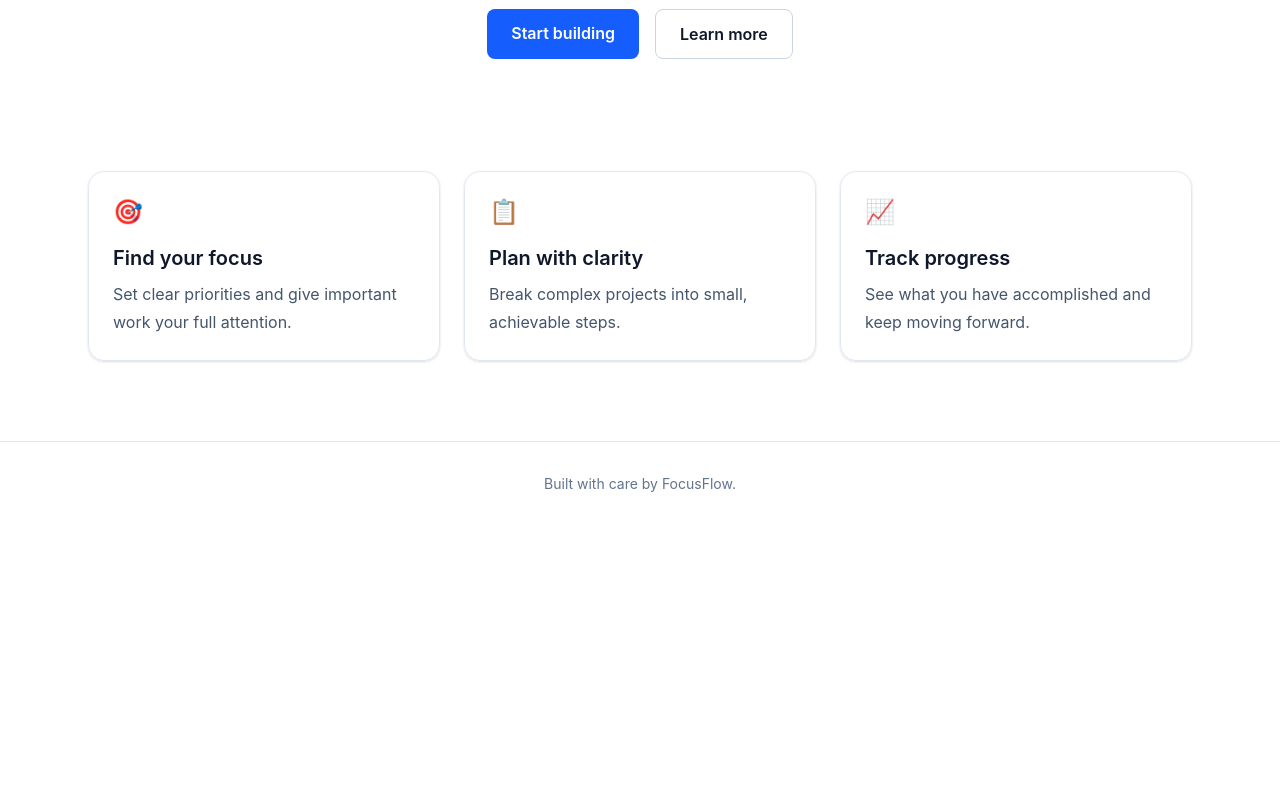
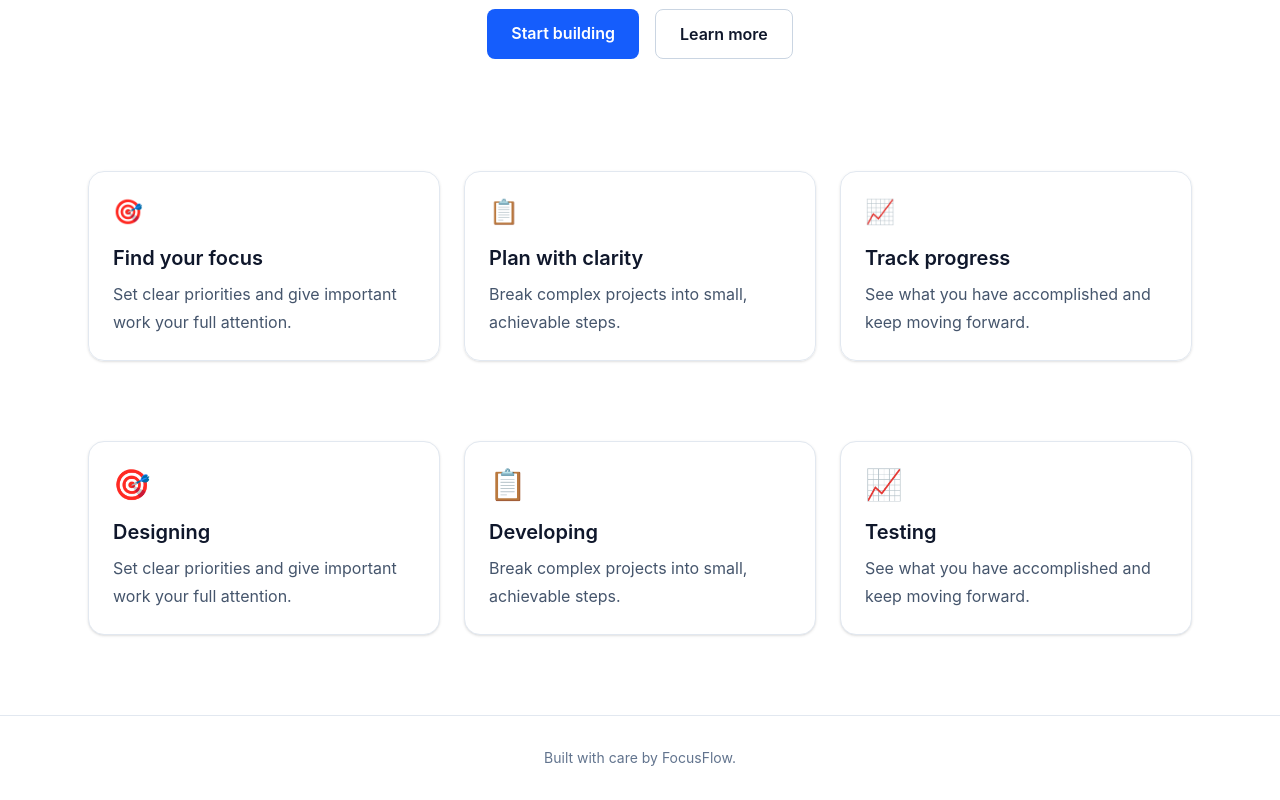
Before and after one commit to donatoshenukarandeny/day5-tailwind-landing, a website: page index.html in a window 1280 px wide. Shown: the part 463-1263 px from the top of the page. Before the commit the page ends 989 px from the top, so only its background shows below. Drawn offline with Linux system fonts and the light colour scheme.

Commit message:
improve ui

```diff
--- a/index.html
+++ b/index.html
@@ -123,6 +123,70 @@
           </article>
         </div>
       </section>
+
+      <section id="skills" class="mx-auto max-w-6xl px-6 pb-20">
+        <div class="grid grid-cols-1 gap-6 md:grid-cols-3">
+          <!-- Designing Card -->
+          <article
+            class="group rounded-2xl border border-slate-200 bg-white p-6 shadow-sm transition-all duration-200 hover:-translate-y-1 hover:border-blue-500 hover:bg-blue-50 hover:shadow-lg dark:border-slate-800 dark:bg-slate-900 dark:hover:border-blue-400 dark:hover:bg-slate-800"
+          >
+            <div
+              class="mb-4 text-3xl transition-transform duration-200 group-hover:scale-110"
+              aria-hidden="true"
+            >
+              🎯
+            </div>
+
+            <h2 class="text-xl font-semibold text-slate-900 dark:text-white">
+              Designing
+            </h2>
+
+            <p class="mt-2 leading-7 text-slate-600 dark:text-slate-300">
+              Set clear priorities and give important work your full attention.
+            </p>
+          </article>
+
+          <!-- Developing Card -->
+          <article
+            class="group rounded-2xl border border-slate-200 bg-white p-6 shadow-sm transition-all duration-200 hover:-translate-y-1 hover:border-blue-500 hover:bg-blue-50 hover:shadow-lg dark:border-slate-800 dark:bg-slate-900 dark:hover:border-blue-400 dark:hover:bg-slate-800"
+          >
+            <div
+              class="mb-4 text-3xl transition-transform duration-200 group-hover:scale-110"
+              aria-hidden="true"
+            >
+              📋
+            </div>
+
+            <h2 class="text-xl font-semibold text-slate-900 dark:text-white">
+              Developing
+            </h2>
+
+            <p class="mt-2 leading-7 text-slate-600 dark:text-slate-300">
+              Break complex projects into small, achievable steps.
+            </p>
+          </article>
+
+          <!-- Testing Card -->
+          <article
+            class="group rounded-2xl border border-slate-200 bg-white p-6 shadow-sm transition-all duration-200 hover:-translate-y-1 hover:border-blue-500 hover:bg-blue-50 hover:shadow-lg dark:border-slate-800 dark:bg-slate-900 dark:hover:border-blue-400 dark:hover:bg-slate-800"
+          >
+            <div
+              class="mb-4 text-3xl transition-transform duration-200 group-hover:scale-110"
+              aria-hidden="true"
+            >
+              📈
+            </div>
+
+            <h2 class="text-xl font-semibold text-slate-900 dark:text-white">
+              Testing
+            </h2>
+
+            <p class="mt-2 leading-7 text-slate-600 dark:text-slate-300">
+              See what you have accomplished and keep moving forward.
+            </p>
+          </article>
+        </div>
+      </section>
     </main>
 
     <footer
```
Also changed, not shown: dist/output.css.
